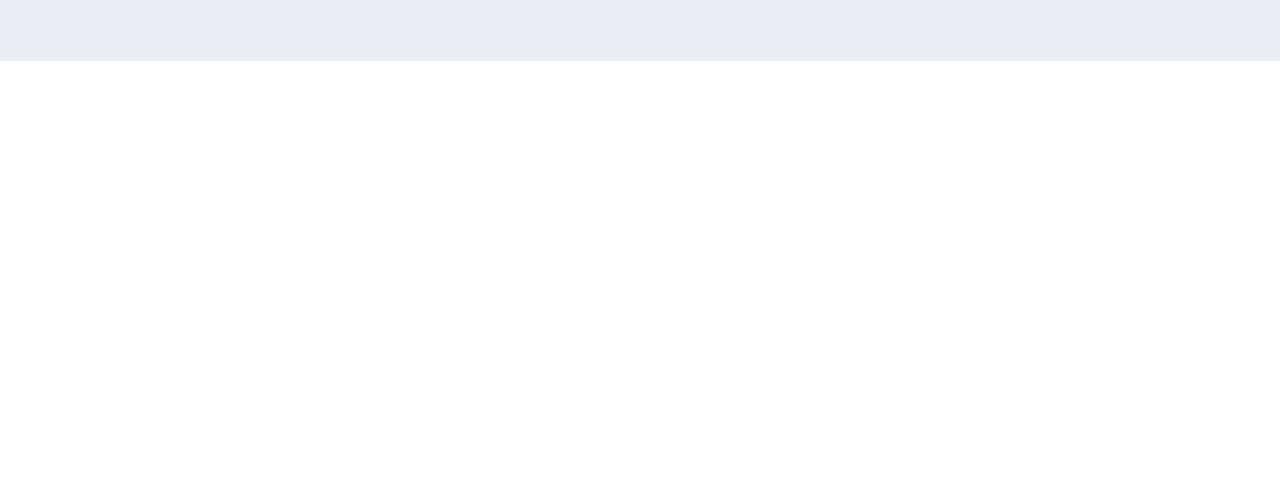
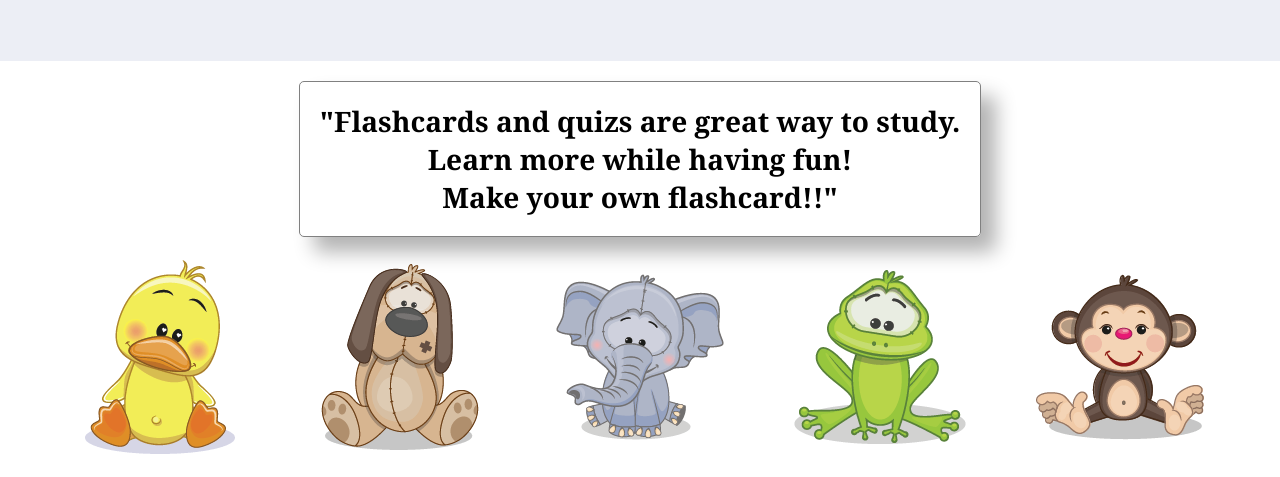
Before and after one commit to archanashinde22/Capstone-Quiz, a website: page public/home.html in a window 1280 px wide. Shown: the part 396-873 px from the top of the page. Before the commit the page ends 800 px from the top, so only its background shows below. Drawn offline with nearby package versions, Linux system fonts and the light colour scheme; no server answers.

Commit message:
images added to webpage

```diff
--- a/package.json
+++ b/package.json
@@ -15,7 +15,6 @@
     "dotenv": "^16.0.1",
     "express": "^4.18.1",
     "nodemon": "^2.0.19",
-    "owlbot-js": "^2.0.3",
     "pg": "^8.7.3",
     "pg-hstore": "^2.3.4",
     "sequelize": "^6.21.3"
--- a/public/flash.css
+++ b/public/flash.css
@@ -6,6 +6,8 @@
 body {
   width: 100vw;
   height: 100vh;
+  /* background-color: #fff1e6; */
+  background-image: "public\bg.jfif";
 }
 
 nav {
--- a/public/flashcard.js
+++ b/public/flashcard.js
@@ -8,7 +8,7 @@ const getAllFlashcard = () =>
     .get(baseURL)
     .then((res) => {
       let { data: flashcardsArr } = res;
-      console.log(res.data)
+      console.log(res.data);
       displayFlashCard(flashcardsArr);
     })
     .catch((err) => console.log(err));
@@ -31,7 +31,7 @@ const createdisplayflashCard = (flashcard) => {
           `;
   cardListContainer.appendChild(card);
 };
-
+// display all flashcard on front web
 const displayFlashCard = (cardArr) => {
   cardListContainer.textContent = "";
   for (let i = 0; i < cardArr.length; i++) {
--- a/public/home.html
+++ b/public/home.html
@@ -23,6 +23,23 @@
         <!-- <a href="/quizPage.html" class="btn subject" id="science">Science</a> -->
       </div>
     </div>
+    <div class="display-container">
+      <div class="display-info">
+        <h3 class="Info">
+          "Flashcards and quizs are great way to study. <br />
+          Learn more while having fun! <br />
+          Make your own flashcard!!"
+        </h3>
+      </div>
+      <div class="img-container">
+        <img src="./images/duck.png" />
+        <img src="./images/dog.png" />
+        <img src="./images/elephant.png" />
+        <img src="./images/frog.png" />
+        <img src="./images/monkey.png" />
+        <!-- <img src ="./images/panda.png" -->
+      </div>
+    </div>
 
     <script src="https://unpkg.com/axios/dist/axios.min.js"></script>
     <script src="/home.js"></script>
--- a/public/quiz.css
+++ b/public/quiz.css
@@ -54,21 +54,29 @@ nav a {
   justify-content: center;
   padding-bottom: 1rem;
 }
-
+.choice-container {
+  display: flex;
+  flex-direction: row;
+}
 .choice_answers {
   display: flex;
-  max-width: 100%;
+  /* max-width: 100%; */
+  width: 70%;
   background: rgb(149, 149, 218);
   margin-bottom: 1rem;
   border-radius: 5px;
   padding: 1.5rem;
+
   /* font-size: rem; */
+}
+.img-container {
+  width: 30%;
 }
 .choice_answers ul li {
   max-width: 100%;
   position: relative;
   height: 2.5rem;
-  font-size: 1.2rem;
+  font-size: 1rem;
   font-weight: bold;
   margin-bottom: 0.6rem;
 }
--- a/public/styles.css
+++ b/public/styles.css
@@ -6,6 +6,8 @@
 body {
   width: 100vw;
   height: 100vh;
+  background: "public\bg.jfif";
+  /* background: linear-gradient(90deg, #00c9ff 0%, #92fe9d 100%); */
 }
 
 nav {
@@ -72,3 +74,30 @@ nav a {
   border-radius: 5px;
   text-decoration: none;
 }
+
+.display-container {
+  width: 100%;
+  display: flex;
+  flex-direction: column;
+  justify-content: space-evenly;
+  align-items: center;
+  padding: 20px;
+}
+.display-info {
+  display: flex;
+  justify-content: space-evenly;
+  align-items: center;
+  text-align: center;
+  padding: 20px;
+  font-size: 1.5rem;
+  margin-bottom: 20px;
+  border-radius: 5px;
+  border: 1px solid gray;
+  font-family: Georgia, "Times New Roman", Times, serif;
+  box-shadow: 15px 15px 20px rgba(0, 0, 0, 0.3);
+}
+.img-container {
+  width: 100%;
+  display: flex;
+  justify-content: space-evenly;
+}
```
Also changed, not shown: public/quizPage.html (+22 -15 lines), public/bg.jfif (added), public/images/dog.png (added), public/images/duck.png (added), public/images/elephant.png (added), public/images/frog.png (added), public/images/monkey.png (added), public/images/panda.png (added), public/images/penguin.png (added), public/images/rabbit.png (added), public/pear.jfif (added).
